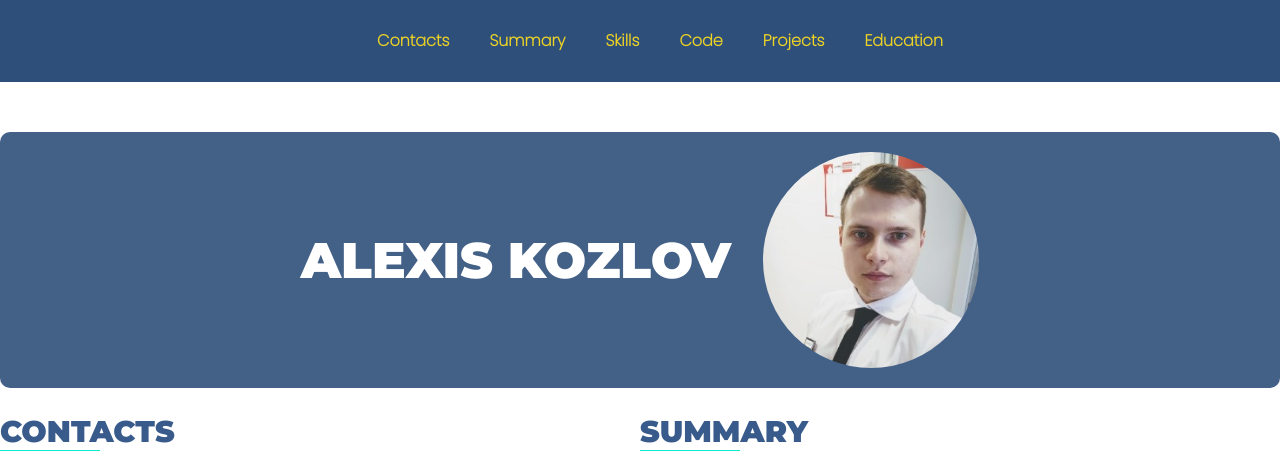
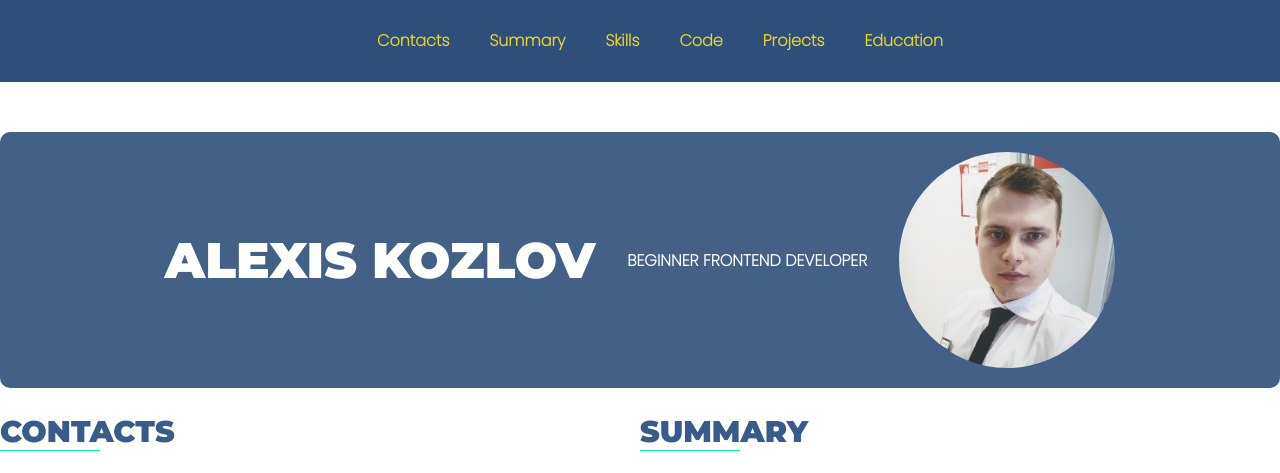
Before and after one commit to AlexisKozlov/rsschool-cv, a plain HTML site: page index.html in a window 1280 px wide. Shown: the top 473 px of the page. Drawn offline with Linux system fonts and the light colour scheme; files whose address does not match are found by name.

Commit message:
docs: change text

```diff
--- a/index.html
+++ b/index.html
@@ -28,6 +28,7 @@
     <div class="container">
 <section class="section-profile" id="profile">
     <h1 class="section-title-name">Alexis Kozlov</h1>
+    <p class="dev-name">Beginner frontend developer</p>
     <img class="image" src="Alex.png" alt="myphoto" width="216" height="216">
 </section>
 <section class="section" id="contacts">
--- a/style.css
+++ b/style.css
@@ -85,7 +85,9 @@ color: #4d2323;
 
 }
 
-
+.dev-name {
+  color: #fff;
+}
 .footer-container{
     min-width: 33.33%;
     min-height: 100%;
```
